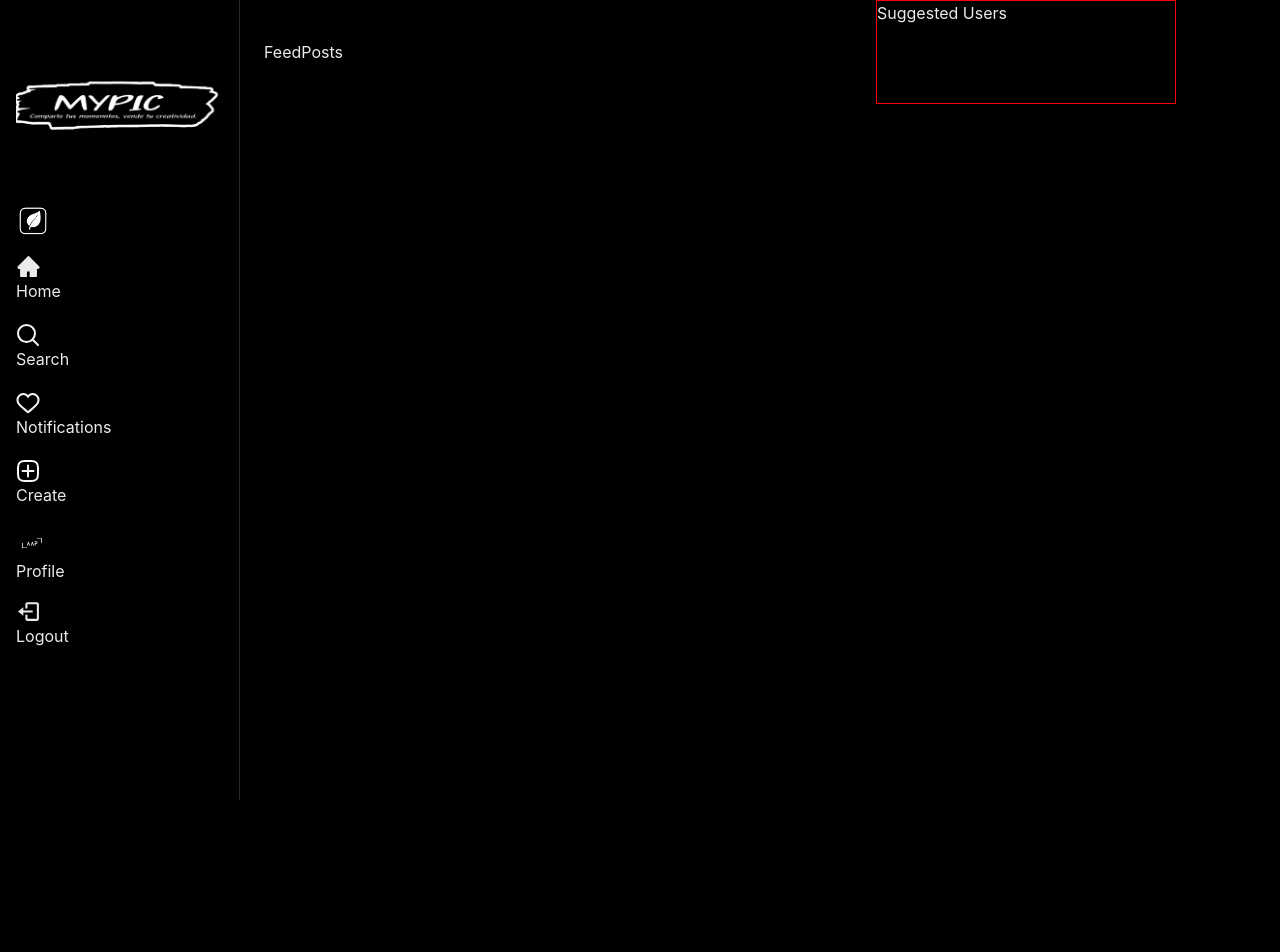
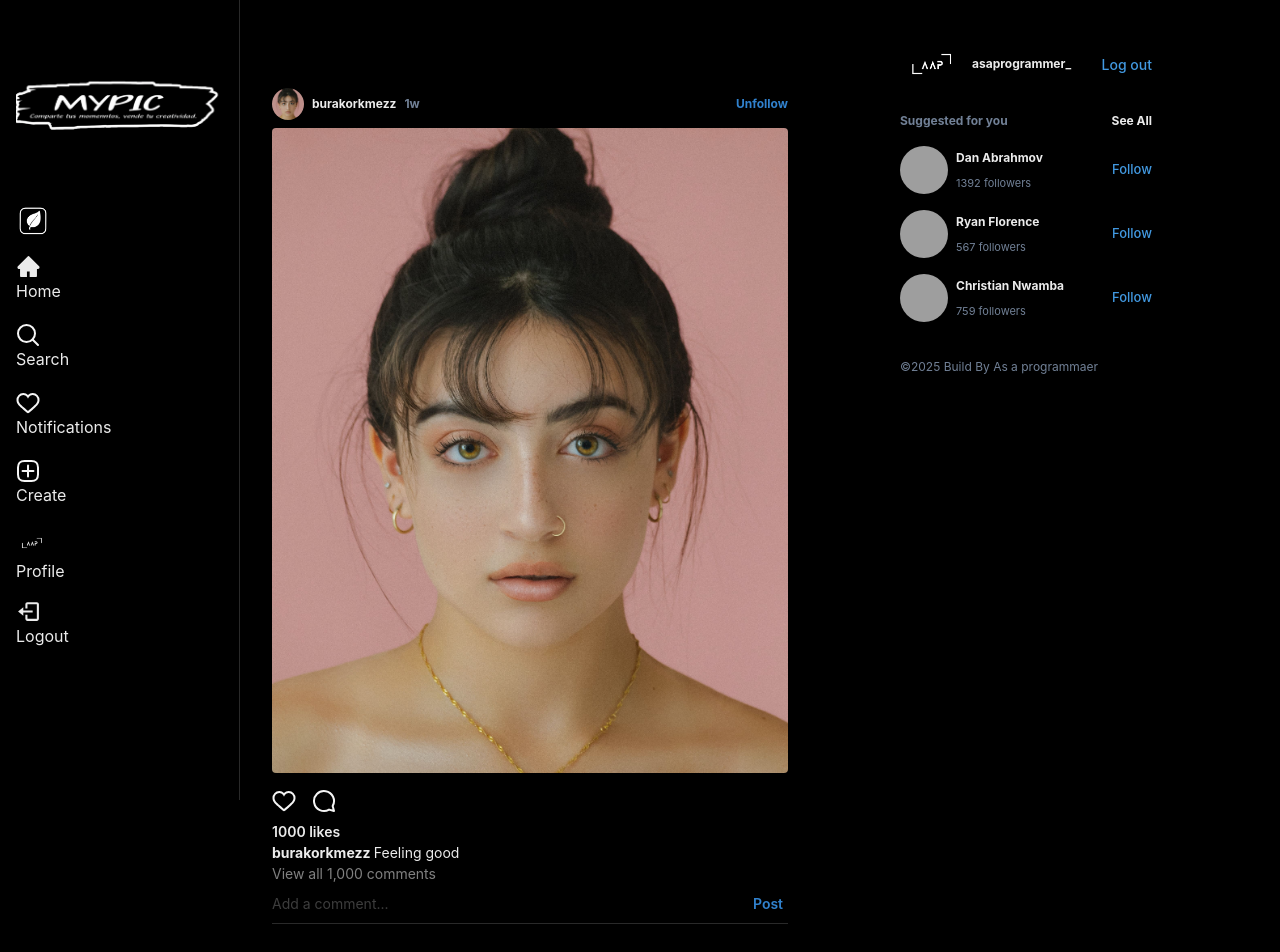
Before and after one commit to Adrianxx1/MyPic, a React (Vite) app: page / in a window 1280 px wide. Shown: the top 952 px of the page. Before the commit the page ends 800 px from the top, so only its background shows below. Built offline with nearby package versions, Linux system fonts and the light colour scheme; grey boxes are pictures that could not be loaded.

Commit message:
Home Page

```diff
--- a/pages/HomePage/HomePage.jsx
+++ b/pages/HomePage/HomePage.jsx
@@ -1,20 +1,16 @@
 import { Box, Container, Flex } from "@chakra-ui/react";
+import FeedPosts from "@/components/FeedPosts/FeedPosts";
+import SuggestedUsers from "@/components/SuggestedUsers/SuggestedUsers";
 
 const HomePage = () => {
     return (
         <Container maxW={"container.lg"}>
             <Flex gap={20}>
-                <Box flex={2} py={10}>
-                    FeedPosts
+                <Box flex={2} py={10} >
+                    <FeedPosts />
                 </Box>
-                <Box
-                    flex={3}
-                    mr={20}
-                    display={{ base: "none", lg: "block" }}
-                    maxW={"300px"}
-                    border={"1px solid red"}
-                >
-                    Suggested Users
+                <Box flex={3} mr={20} display={{ base: "none", lg: "block" }} maxW={"300px"} >
+                    <SuggestedUsers/>
                 </Box>
             </Flex>
         </Container>
--- /dev/null
+++ b/src/components/FeedPosts/FeedPost.jsx
@@ -0,0 +1,17 @@
+import { Box, Image } from "@chakra-ui/react";
+import PostFooter from "./PostFooter";
+import PostHeader from "./PostHeader";
+
+const FeedPost = ({img,username,avatar}) => {
+    return (
+        <>
+        <PostHeader username={username} avatar={avatar} />
+        <Box my={2} borderRadius={4} overflow={"hidden"}>
+            <Image src={img} alt={username}/>
+        </Box>
+        <PostFooter username={username} />
+    </>
+    );
+};
+
+export default FeedPost;
--- /dev/null
+++ b/src/components/FeedPosts/FeedPosts.jsx
@@ -0,0 +1,43 @@
+import { Box, Container, Flex, Skeleton, SkeletonCircle, VStack } from "@chakra-ui/react"
+import FeedPost from "./FeedPost"
+import { useEffect, useState } from "react";
+
+const FeedPosts = () => {
+    const [isLoading,setIsLoading] = useState(true);
+
+    useEffect(() => {
+        setTimeout(() => {
+            setIsLoading(false)
+        },2000)
+    },[])
+
+    return (
+        <Container maxW={"container.sm"} py={10} px={2}>
+            {isLoading && [0,1,2,3].map((_,idx) => (
+                <VStack key={idx} gap={4} alignItems={"flex-start"} mb={10}>
+                    <Flex gap="2">
+                    <SkeletonCircle size='10' />
+                    <VStack gap={2} alignItems={"flex-start"}>
+                        <Skeleton height='10px' w={"200px"} />
+                        <Skeleton height='10px' w={"200px"} />
+                    </VStack>
+                    </Flex>
+                    <Skeleton w={"full"}>
+                        <Box h={"500px"}>contents wrapped</Box>
+                    </Skeleton>
+                </VStack>
+            ))}
+
+            {!isLoading && (
+                <>
+                    <FeedPost img='/img1.png' username='burakorkmezz' avatar='/img1.png' />
+                    <FeedPost img='/img2.png' username='josh' avatar='/img2.png'/>
+                    <FeedPost img='/img3.png' username='janedoe' avatar='/img3.png'/>
+                    <FeedPost img='/img4.png' username='johndoe' avatar='/img4.png'/>
+                </>
+            )}
+        </Container>
+    );
+};
+
+export default FeedPosts
--- /dev/null
+++ b/src/components/FeedPosts/PostFooter.jsx
@@ -0,0 +1,64 @@
+import { CommentLogo, NotificationsLogo, UnlikeLogo } from "@/assets/constants";
+import { Box, Button, Flex, Text, Input, InputGroup, InputRightElement } from "@chakra-ui/react";
+import { useState } from "react";
+
+const PostFooter = ({username}) => {
+    const [liked, setLiked] = useState(false);
+    const [likes, setLikes] = useState(1000);
+
+    const handleLike = () => {
+        if(liked){
+            setLiked(false);
+            setLikes(likes - 1);
+        } else{
+            setLiked(true);
+            setLikes(likes + 1);
+        }
+    };
+
+    return (
+    <Box mb={10}>
+        <Flex alignItems={"center"} gap={4} w={"full"} pt={0} mb={2} mt={4}>
+            <Box onClick={handleLike}>
+                {!liked ? (<NotificationsLogo />) : (<UnlikeLogo />)}
+            </Box>
+
+            <Box cursor={"pointer"} fontSize={18}>
+                <CommentLogo />
+            </Box>
+        </Flex>
+        <Text fontWeight={600} fontSize={"sm"}>
+            {likes} likes
+        </Text>
+        <Text fontSize='sm' fontWeight={700}>
+            {username}{" "}
+            <Text as='span' fontWeight={400}>
+            Feeling good
+            </Text>
+        </Text>
+        <Text fontSize='sm' color={"gray"}>
+            View all 1,000 comments
+        </Text>
+
+        <flex alignItems={"center"} gap={2} justifyContent={"space-between"} w={"full"}>
+            <InputGroup>
+            <Input variant={"flushed"} placeholder={"Add a comment..."} fontSize={14} />
+            <InputRightElement>
+                <Button
+                    fontSize={14}
+                    color={"blue.500"}
+                    fontWeight={600}
+                    cursor={"pointer"}
+                    _hover={{ color: "white" }}
+                    bg={"transparent"}
+                >
+                    Post
+                </Button>
+            </InputRightElement>
+            </InputGroup>
+        </flex>
+    </Box>
+    );
+};
+
+export default PostFooter;
--- /dev/null
+++ b/src/components/FeedPosts/PostHeader.jsx
@@ -0,0 +1,30 @@
+import { Avatar, Box, Flex, Text } from "@chakra-ui/react";
+
+const PostHeader = ({ username, avatar }) => {
+    return (
+        <Flex justifyContent={"space-between"} alignItems={"center"} w={"full"} my={"2"}>
+            <Flex alignItems={"center"} gap={2}>
+                <Avatar src={avatar} alt='user porfile pic' size={"sm"} />
+                <Flex fontSize={12} fontWeight={"bold"} gap='2'>
+                    {username}
+                    <Box color={"gray.500"}> 1w</Box>
+                </Flex>
+            </Flex>
+            <Box cursor={"pointer"}>
+                <Text
+                    fontSize={12}
+                    color={"blue.500"}
+                    fontWeight={"bold"}
+                    _hover={{
+                        color: "white",
+                    }}
+                    transition={"o.2s ease-in-out"}
+                    >
+                        Unfollow
+                    </Text>
+                </Box>
+            </Flex>
+    );
+};
+
+export default PostHeader;
--- /dev/null
+++ b/src/components/SuggestedUsers/SuggestedHeader.jsx
@@ -0,0 +1,28 @@
+import { Avatar, Flex, Link, Text } from "@chakra-ui/react"
+import { Link as RouterLink } from "react-router-dom"
+
+const SuggestedHeader = () => {
+    return (
+        <Flex justifyContent={"space-between"} alignItems={"center"} w={"full"}>
+            <Flex alignItems={"center"} gap={2}>
+                <Avatar name='As a Programmer' size={"lg"} src='/profilepic.png' />
+                <Text fontSize={12} fontWeight={"bold"}>
+                    asaprogrammer_
+                </Text>
+            </Flex>
+            <Link
+                as={RouterLink}
+                to={"/auth"}
+                fontSize={14}
+                fontWeight={"medium"}
+                color={"blue.400"}
+                style={{ textDecoration: "none" }}
+                cursor={"pointer"}
+            >
+                Log out
+            </Link>
+        </Flex>
+    );
+};
+
+export default SuggestedHeader
--- /dev/null
+++ b/src/components/SuggestedUsers/SuggestedUser.jsx
@@ -0,0 +1,36 @@
+import { Avatar, Box, Button, Flex, VStack } from "@chakra-ui/react";
+import { useState } from "react";
+
+const SuggestedUser = ({ followers,name,avatar }) => {
+    const [isFollowed, setIsFollowed] = useState(false);
+
+    return (
+        <Flex justifyContent={"space-between"} alignItems={"center"} w={"full"}>
+            <Flex alignItems={"center"} gap={2}>
+                <Avatar src={avatar} name={name} size={"md"} />
+                <VStack spacing={2} alignItems={"flex-start"}>
+                    <Box fontSize={12} fontWeight={"bold"}>
+                        {name}
+                    </Box>
+                    <Box fontSize={11} color={"gray.500"}>
+                        {followers} followers
+                    </Box>
+                </VStack>
+            </Flex>
+            <Button
+                fontSize={13}
+                bg={"transparent"}
+                p={0}
+                h={"max-content"}
+                fontWeight={"medium"}
+                color={"blue.400"}
+                _hover={{ color:"white" }}
+                onClick={() => setIsFollowed(!isFollowed)}
+            >
+                {isFollowed ? "Unfollow" : "Follow"}
+            </Button>
+        </Flex>
+    );
+};
+
+export default SuggestedUser;
--- /dev/null
+++ b/src/components/SuggestedUsers/SuggestedUsers.jsx
@@ -0,0 +1,34 @@
+import { Box, Flex, Text, VStack } from "@chakra-ui/react"
+import SuggestedHeader from "./SuggestedHeader";
+import SuggestedUser from "./SuggestedUser";
+import { Link } from "react-router-dom";
+
+const SuggestedUsers = () => {
+    return (
+    <VStack py={8} px={6} gap={4}>
+        <SuggestedHeader />
+
+        <Flex alignItems={"center"} justifyContent={"space-between"} w={"full"}>
+            <Text fontSize={12} fontWeight={"bold"} color={"gray.500"}>
+                Suggested for you
+            </Text>
+            <Text fontSize={12} fontWeight={"bold"} _hover={{ color: "gray.400" }} cursor={"pointer"}>
+                See All
+            </Text>
+        </Flex>
+
+        <SuggestedUser name='Dan Abrahmov' followers={1392} avatar='https://bit.ly/dan-abrahmov' />
+        <SuggestedUser name='Ryan Florence' followers={567} avatar='https://bit.ly/ryan-florence' />
+        <SuggestedUser name='Christian Nwamba' followers={759} avatar='https://bit.ly/code-beast' />
+
+        <Box fontSize={12} color={"gray.500"} mt={5} alignSelf={"start"}>
+            ©2025 Build By{" "}
+            <Link href='' target='_blank' color='blue.500' fontSize={14}>
+                As a programmaer
+            </Link>
+        </Box>
+    </VStack>
+    );
+};
+
+export default SuggestedUsers
```
